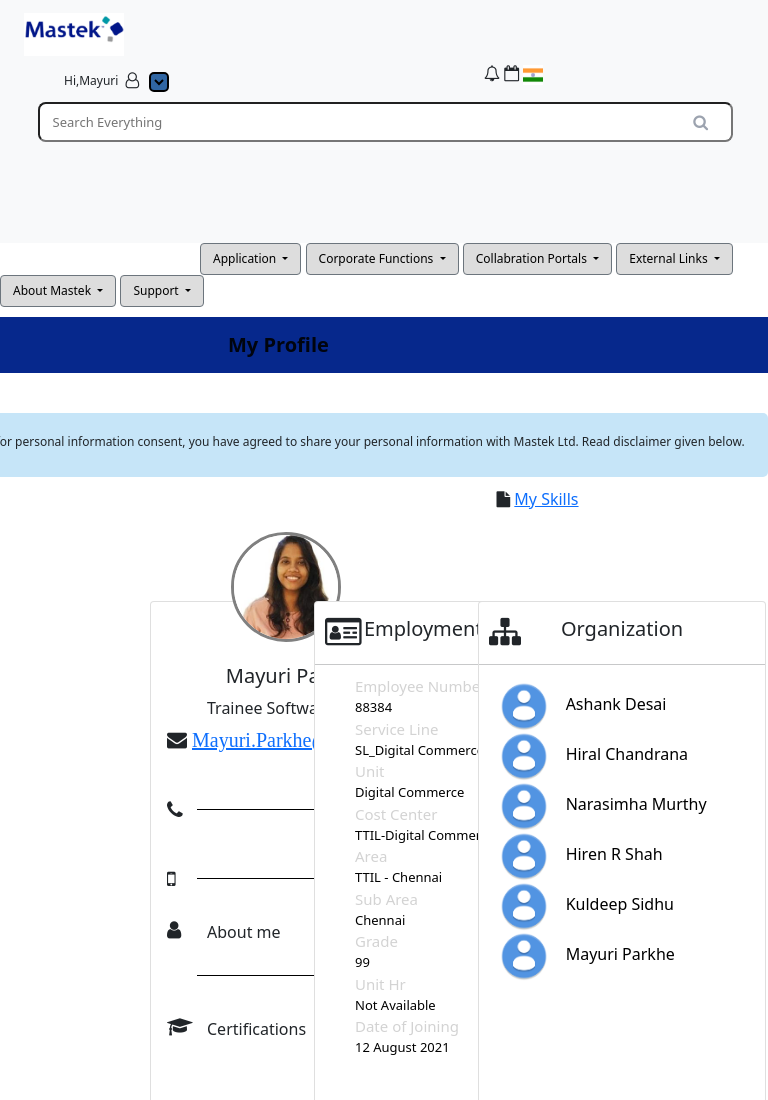
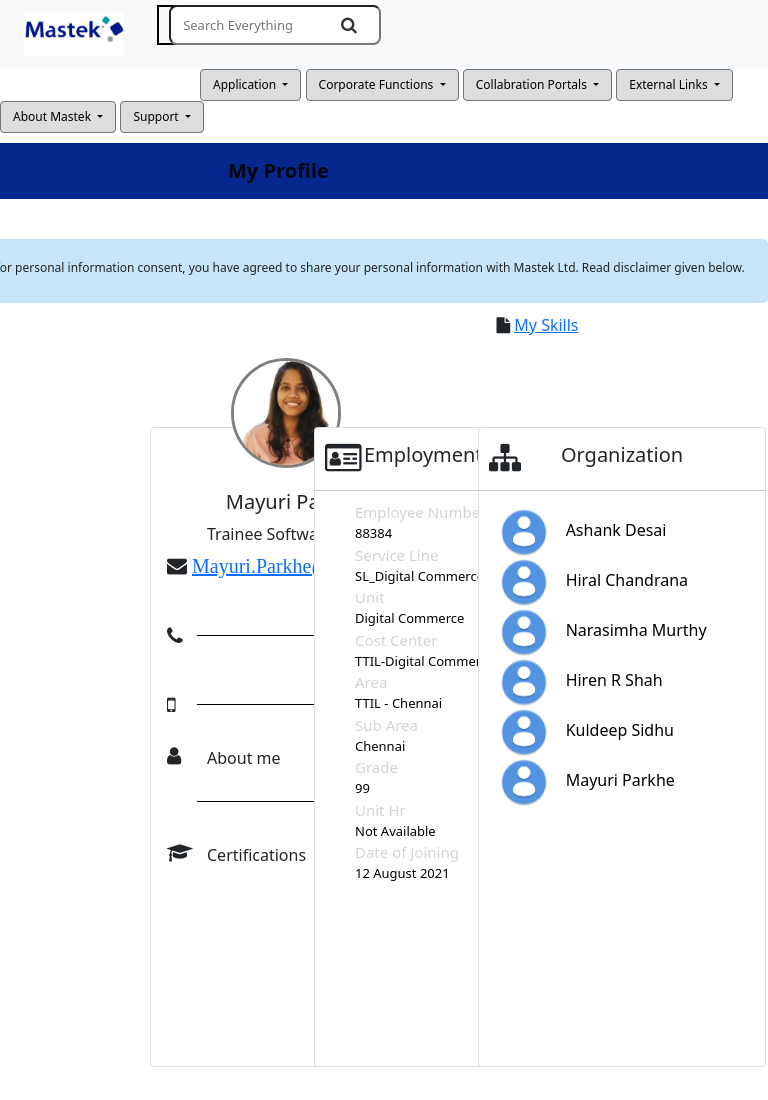
Before and after one commit to mayuripark/Mastek-Training-Assignments, a plain HTML site: page Mastek Page/index.html in a window 768 px wide. Shown: the top 1100 px of the page. Drawn offline with nearby package versions, Linux system fonts and the light colour scheme.

Commit message:
Update style.css

```diff
--- a/Mastek Page/css/style.css
+++ b/Mastek Page/css/style.css
@@ -30,18 +30,32 @@ body {
     margin-left: -40px;
 }
 
-@media only screen and (min-width : 150px) and (max-width : 780px) {
+@media only screen and (min-width : 500px) and (max-width : 1000px) {
     .search {
-        width: 95%;
-        margin: 0 auto;
+    height: 40px;
+    width: 50px;
+    background:none;
+    outline: none;
+    border:2px solid #000;
+    color:#333;
+    padding:0 10px;
+    font-size: 17px;
+    position: relative;
+    bottom: 10px;
 
     }
 
     .icon {
-        width: 95%;
-        margin: 0 auto;
-        margin-left: 210px;
-        margin-bottom: 150px;
+    height: 40px;
+    width: 60px;
+    color:#000;
+    cursor: pointer;
+    line-height: 40px;
+    text-align: center;
+    font-size: 20px;
+    position: relative;
+    right: 50px;
+    bottom: 10px;
     }
 
     .side2 {
@@ -51,7 +65,7 @@ body {
         margin-bottom: 0 auto;
     }
 
-    .menu {
+    .menu-bar  {
         position: relative;
         right: 0;
         top: 0
```
